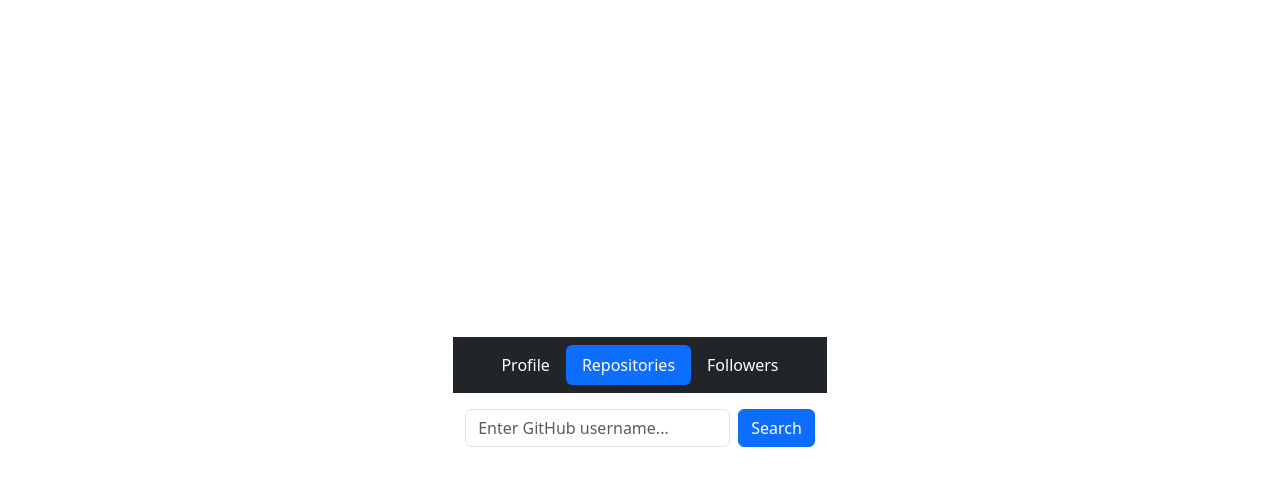
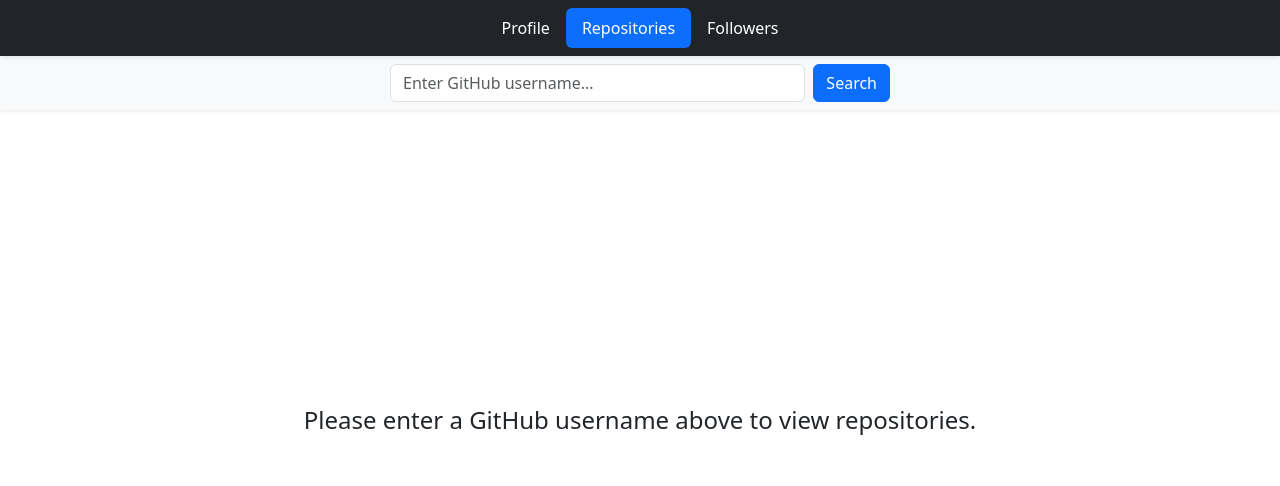
Before and after one commit to Raulanthropos/GitHub-Explorer, a React (Vite) app: page /repos in a window 1280 px wide. Shown: the top 486 px of the page. Built offline with nearby package versions, Linux system fonts and the light colour scheme.

Commit message:
Add Repositories page, loading spinner, and refactor Navbar/SearchBar for consistent global layout

```diff
--- a/src/App.jsx
+++ b/src/App.jsx
@@ -1,6 +1,7 @@
 import SearchBar from "./components/SearchBar";
 import Navbar from "./components/Navbar";
 import Profile from "./pages/Profile";
+import Repositories from "./pages/Repositories";
 import { BrowserRouter, Routes, Route } from "react-router-dom";
 import "./App.css";
 
@@ -8,10 +9,11 @@ function App() {
   return (
     <BrowserRouter>
       <Navbar />
+      <SearchBar />
       <main className="container">
-        <SearchBar />
         <Routes>
           <Route path="/" element={<Profile />} />
+          <Route path="/repos" element={<Repositories />} />
         </Routes>
       </main>
     </BrowserRouter>
--- a/src/components/Navbar.jsx
+++ b/src/components/Navbar.jsx
@@ -2,7 +2,17 @@ import { NavLink } from "react-router-dom";
 
 const Navbar = () => {
   return (
-    <header className="bg-dark text-white position-sticky top-0 w-100">
+    <header
+      className="bg-dark text-white w-100 shadow-sm"
+      style={{
+        position: "fixed",
+        top: 0,
+        left: 0,
+        width: "100vw",
+        zIndex: 1000,
+        transition: "opacity 0.3s ease-in-out",
+      }}
+    >
       <nav className="py-2">
         <ul className="nav nav-pills justify-content-center mb-0">
           <li className="nav-item">
--- a/src/components/SearchBar.jsx
+++ b/src/components/SearchBar.jsx
@@ -7,6 +7,7 @@ const SearchBar = () => {
   const setUsername = useGithubStore((state) => state.setUsername);
   const setError = useGithubStore((state) => state.setError);
   const navigate = useNavigate();
+  const reset = useGithubStore((state) => state.reset);
 
   const handleSubmit = (e) => {
     e.preventDefault();
@@ -22,8 +23,26 @@ const SearchBar = () => {
   };
 
   return (
-    <form onSubmit={handleSubmit} className="d-flex my-3">
-      <div className="position-relative w-100 me-2">
+    <div
+      className="bg-light shadow-sm"
+      style={{
+        position: "fixed",
+        top: "56px",
+        left: 0,
+        width: "100vw",
+        zIndex: 999,
+      }}
+    >
+      <div
+        className="d-flex justify-content-center"
+        style={{ maxWidth: "100vw" }}
+      >
+        <form
+          onSubmit={handleSubmit}
+          className="d-flex align-items-center"
+          style={{ maxWidth: 500, width: "100%", margin: "0.5rem 0" }}
+        >
+          <div className="position-relative w-100">
             <input
               type="text"
               className="form-control me-2"
@@ -34,7 +53,10 @@ const SearchBar = () => {
             {input && (
               <span
                 className="position-absolute end-0 top-50 translate-middle-y text-secondary pe-2 fs-5 user-select-none"
-            onClick={() => setInput("")}
+                onClick={() => {
+                  setInput("");
+                  reset();
+                }}
                 role="button"
                 tabIndex={0}
                 aria-label="Clear search"
@@ -44,10 +66,12 @@ const SearchBar = () => {
               </span>
             )}
           </div>
-      <button className="btn btn-primary" type="submit">
+          <button className="btn btn-primary ms-2" type="submit">
             Search
           </button>
         </form>
+      </div>
+    </div>
   );
 };
 
--- /dev/null
+++ b/src/components/Spinner.jsx
@@ -0,0 +1,13 @@
+export default function Spinner() {
+  return (
+    <div className="d-flex justify-content-center align-items-center my-5">
+      <div
+        className="spinner-border text-primary"
+        role="status"
+        aria-label="Loading..."
+      >
+        <span className="visually-hidden">Loading...</span>
+      </div>
+    </div>
+  );
+}
--- a/src/pages/Profile.jsx
+++ b/src/pages/Profile.jsx
@@ -1,6 +1,7 @@
 import { useEffect } from "react";
 import { useGithubStore } from "../store/githubStore";
 import { useState } from "react";
+import Spinner from "../components/Spinner";
 
 const Profile = () => {
   const { username, profile, setProfile, setError, error } = useGithubStore();
@@ -32,20 +33,23 @@ const Profile = () => {
     fetchProfile();
     // eslint-disable-next-line react-hooks/exhaustive-deps
   }, [username]);
+  if (!username) {
+    return (
+      <div className="text-center mt-5">
+        <h4>Please enter a GitHub username above to view profile info.</h4>
+      </div>
+    );
+  }
+
+  if (!profile && !error) {
+    return <Spinner />;
+  }
 
   return (
-    <div>
-      {error && (
-        <div className="alert alert-danger" role="alert">
-          {error}
-        </div>
-      )}
-
-      {profile && (
-        <div
-          className="card p-3 mx-auto"
-          style={{ maxWidth: "400px", minHeight: "400px" }}
-        >
+  <div className="mt-4">
+    {error && <div className="alert ...">{error}</div>}
+    {profile && (
+      <div className="card p-3 mx-auto" style={{ maxWidth: "400px" }}>
           <h1>Profile</h1>
 
           <img
--- a/src/pages/Repositories.jsx
+++ b/src/pages/Repositories.jsx
@@ -0,0 +1,115 @@
+import { useEffect, useState } from "react";
+import { useGithubStore } from "../store/githubStore";
+import "bootstrap/dist/js/bootstrap.bundle.min.js";
+import Spinner from "../components/Spinner";
+
+const Repositories = () => {
+  const { username, repos, setRepos, setError, error } = useGithubStore();
+
+  const [sortOrder, setSortOrder] = useState("desc");
+
+  useEffect(() => {
+    const fetchRepos = async () => {
+      if (!username) return;
+
+      try {
+        const response = await fetch(
+          `https://api.github.com/users/${username}/repos`
+        );
+        if (!response.ok) throw new Error("Failed to fetch repositories.");
+
+        const data = await response.json();
+        console.log("These are the repos", data);
+        setRepos(data);
+        setError(null);
+      } catch (err) {
+        setRepos([]);
+        setError(err.message);
+      }
+    };
+
+    fetchRepos();
+    // eslint-disable-next-line react-hooks/exhaustive-deps
+  }, [username]);
+
+  const sortedRepos = [...repos].sort((a, b) => {
+    return sortOrder === "asc"
+      ? a.stargazers_count - b.stargazers_count
+      : b.stargazers_count - a.stargazers_count;
+  });
+
+  if (!username) {
+    return (
+      <div className="text-center mt-5">
+        <h4>Please enter a GitHub username above to view repositories.</h4>
+      </div>
+    );
+  }
+
+  if (username && repos.length === 0 && !error) {
+    return <Spinner />;
+  }
+
+  return (
+    <div className="text-center" style={{ marginTop: "100px" }}>
+      <h1 className="mb-3">Repositories</h1>
+
+      {error && (
+        <div className="alert alert-danger" role="alert">
+          {error}
+        </div>
+      )}
+
+      {repos.length > 0 && (
+        <>
+          <div className="dropdown mb-3">
+            <span>
+              Sort by stars: <br />
+            </span>
+            <button
+              className="btn btn-light dropdown-toggle"
+              type="button"
+              id="sortDropdown"
+              data-bs-toggle="dropdown"
+              aria-expanded="false"
+            >
+              {sortOrder === "asc" ? "Ascending" : "Descending"}
+            </button>
+            <ul className="dropdown-menu" aria-labelledby="sortDropdown">
+              <li>
+                <button
+                  className="dropdown-item"
+                  onClick={() => setSortOrder("asc")}
+                >
+                  Ascending
+                </button>
+              </li>
+              <li>
+                <button
+                  className="dropdown-item"
+                  onClick={() => setSortOrder("desc")}
+                >
+                  Descending
+                </button>
+              </li>
+            </ul>
+          </div>
+
+          <ul className="list-group">
+            {sortedRepos.map((repo) => (
+              <li key={repo.id} className="list-group-item">
+                <h5 className="mb-1">{repo.name}</h5>
+                <p className="mb-1">
+                  {repo.description || <em>No description</em>}
+                </p>
+                <small>⭐ {repo.stargazers_count}</small>
+              </li>
+            ))}
+          </ul>
+        </>
+      )}
+    </div>
+  );
+};
+
+export default Repositories;
--- a/src/store/githubStore.js
+++ b/src/store/githubStore.js
@@ -13,4 +13,13 @@ export const useGithubStore = create((set) => ({
   setRepos: (repos) => set({ repos }),
   setFollowers: (followers) => set({ followers }),
   setError: (err) => set({ error: err }),
+
+  reset: () =>
+    set({
+      username: "",
+      profile: null,
+      repos: [],
+      followers: [],
+      error: null,
+    }),
 }));
```
Lines whose indentation alone changed are shown as unchanged.
